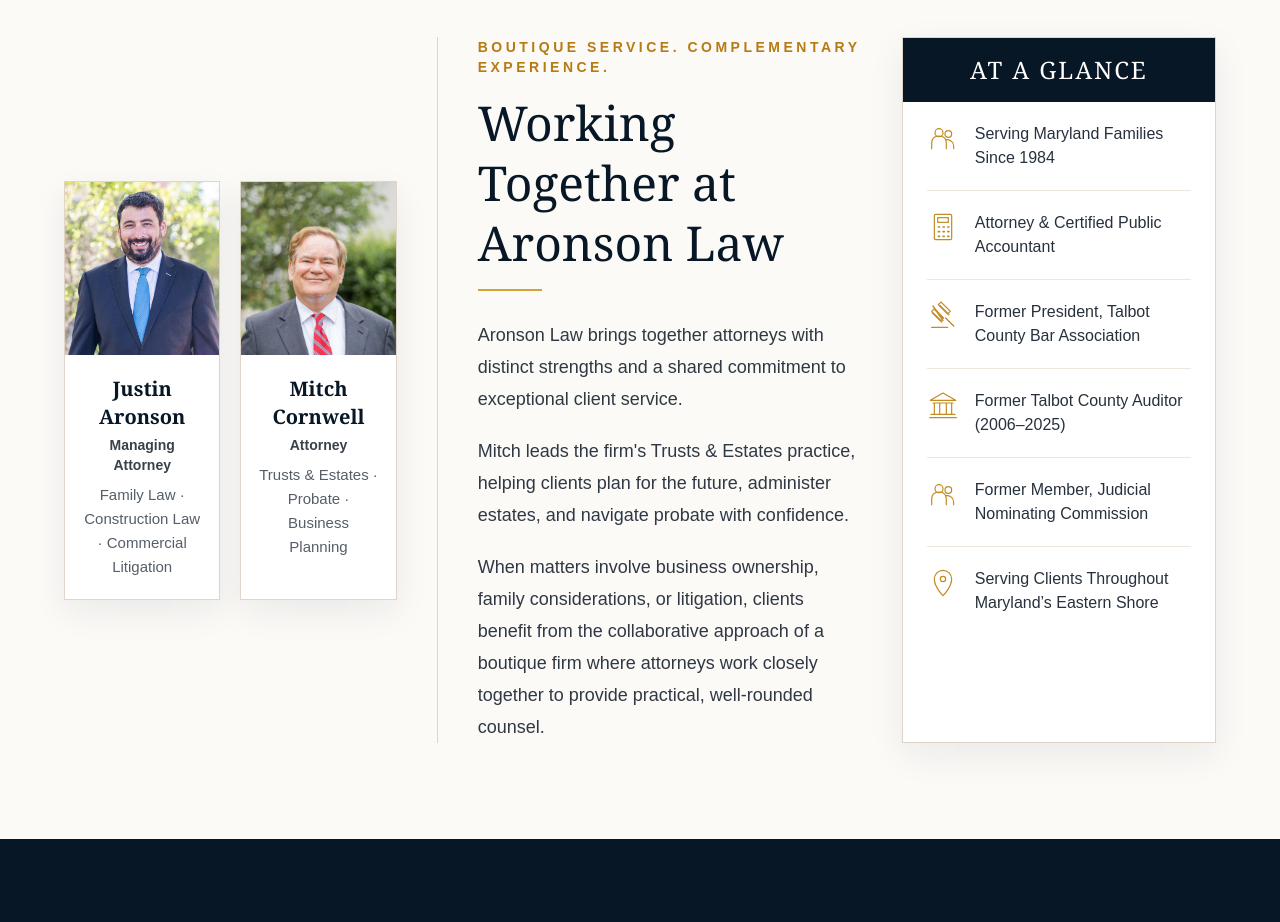
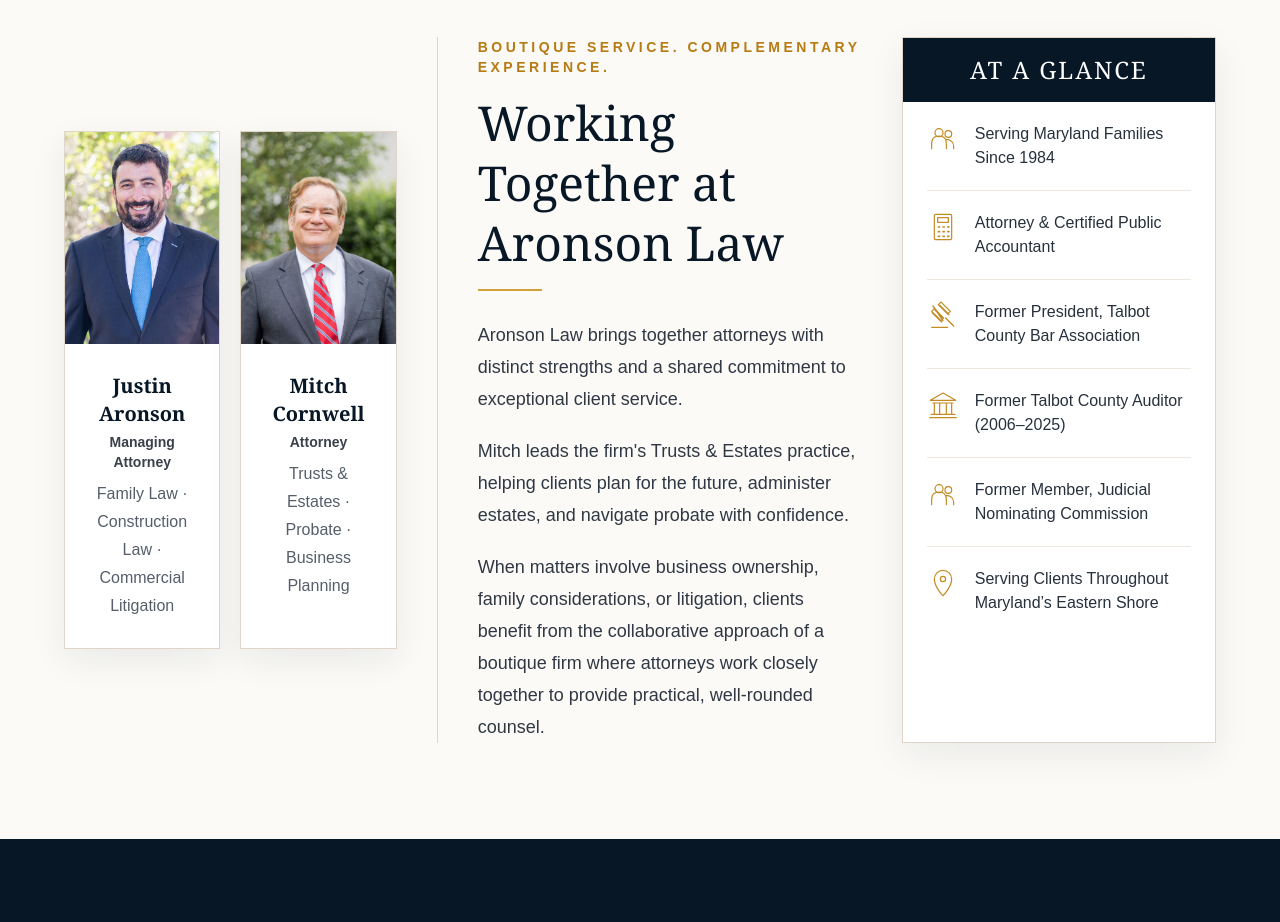
Before and after one commit to jba-afk/aronson-law, a Next.js app: page /our-attorneys/mitchell-cornwell in a window 1280 px wide. Shown: the part 2600-3522 px from the top of the page. Built offline with nearby package versions, Linux system fonts and the light colour scheme.

Commit message:
Increase attorney collaboration card height

```diff
--- a/components/our-attorneys/mitchell-cornwell/MitchRepresentationMatters.tsx
+++ b/components/our-attorneys/mitchell-cornwell/MitchRepresentationMatters.tsx
@@ -45,13 +45,13 @@
         <div className="grid grid-cols-1 gap-5 sm:grid-cols-2 lg:self-center">
           {attorneys.map((attorney) => (
             <Link key={attorney.name} href={attorney.href} className="group overflow-hidden border border-[#dfd5c8] bg-white shadow-[0_12px_32px_rgba(7,23,38,0.07)] transition duration-300 hover:-translate-y-1 hover:border-[#d3a13a]/70 hover:shadow-[0_18px_42px_rgba(7,23,38,0.12)]">
-              <div className="relative aspect-[4/4.5] overflow-hidden bg-[#eee7de]">
+              <div className="relative aspect-[4/5.5] overflow-hidden bg-[#eee7de]">
                 <Image src={attorney.image} alt={attorney.name} fill sizes="(max-width: 1023px) 45vw, 16vw" className={`object-cover transition duration-500 group-hover:scale-[1.025] ${attorney.position}`} />
               </div>
-              <div className="px-4 py-5 text-center">
+              <div className="flex min-h-[210px] flex-col justify-center px-5 py-7 text-center">
                 <h3 className="serif text-xl font-bold text-[var(--aronson-navy)]">{attorney.name}</h3>
                 <p className="mt-1 text-sm font-bold text-[#3a414b]">{attorney.role}</p>
-                <p className="mt-2 text-[15px] leading-6 text-[#555e69]">{attorney.focus}</p>
+                <p className="mt-2 text-base leading-7 text-[#555e69]">{attorney.focus}</p>
               </div>
             </Link>
           ))}
```
